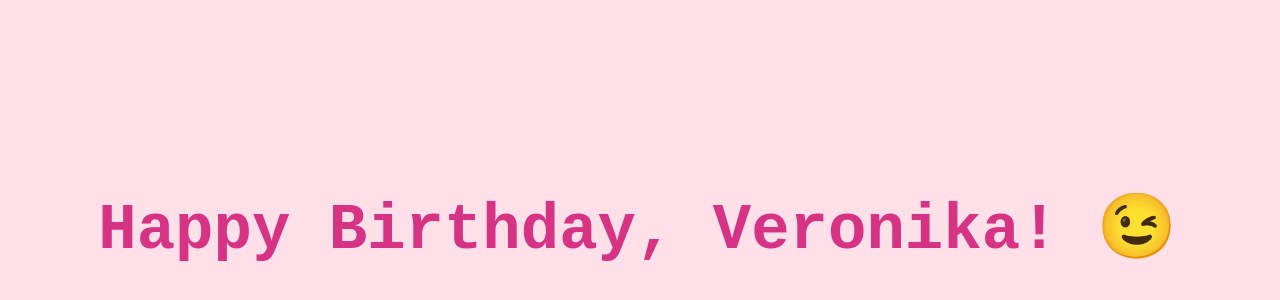
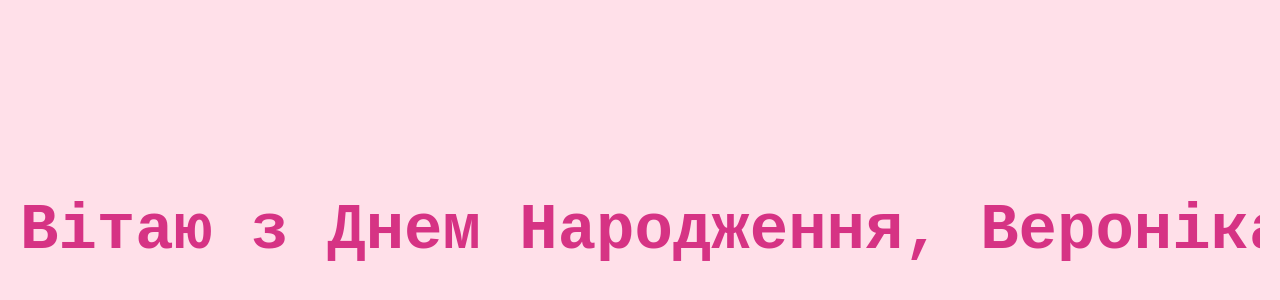
Before and after one commit to IlliaFerents/happy-birthday-message, a plain HTML site: page index.html in a window 1280 px wide. Shown: the part 192-492 px from the top of the page. Drawn offline with Linux system fonts and the light colour scheme.

Commit message:
Update index.html

```diff
--- a/index.html
+++ b/index.html
@@ -39,7 +39,7 @@
 <body>
     <div id="message"></div>
     <script>
-        const text = "Happy Birthday, Veronika! 😉";
+        const text = "Вітаю з Днем Народження, Вероніка! 😉";
         let index = 0;
         function typeEffect() {
             if (index < text.length) {
```
